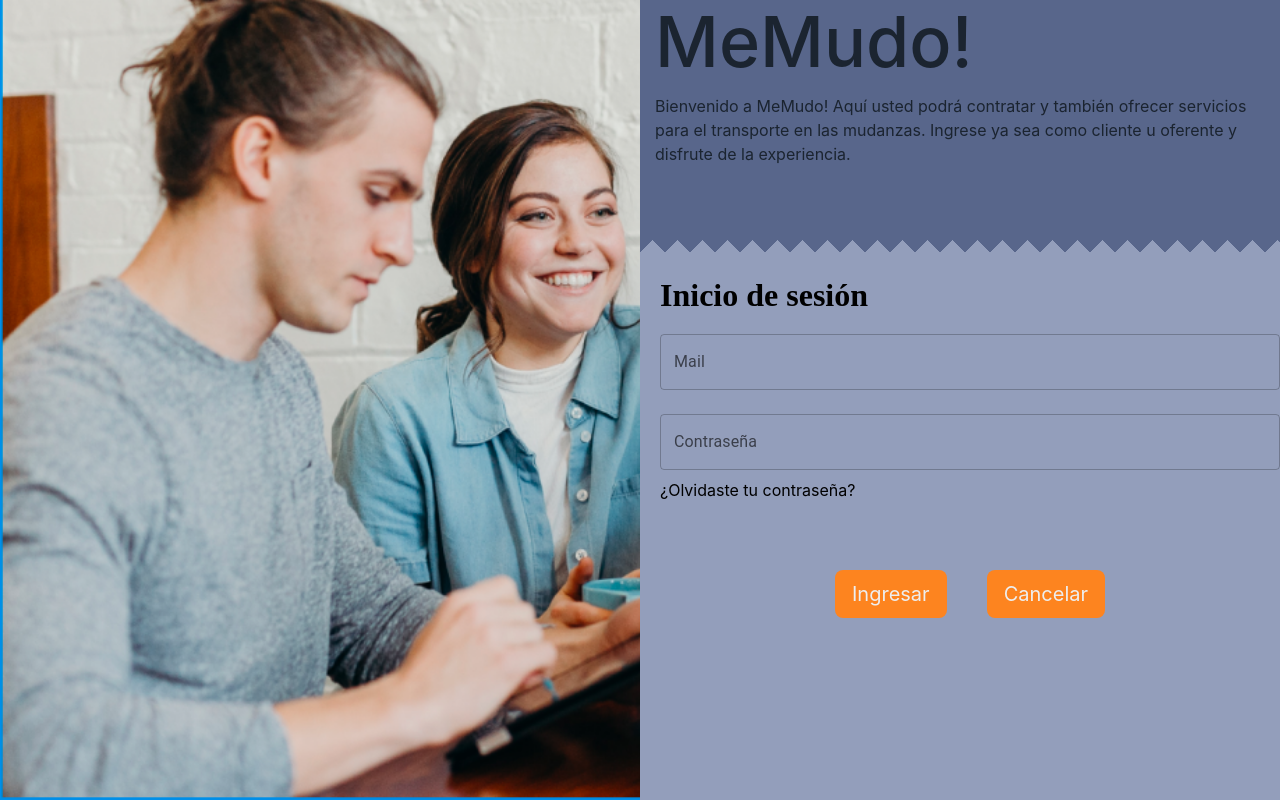
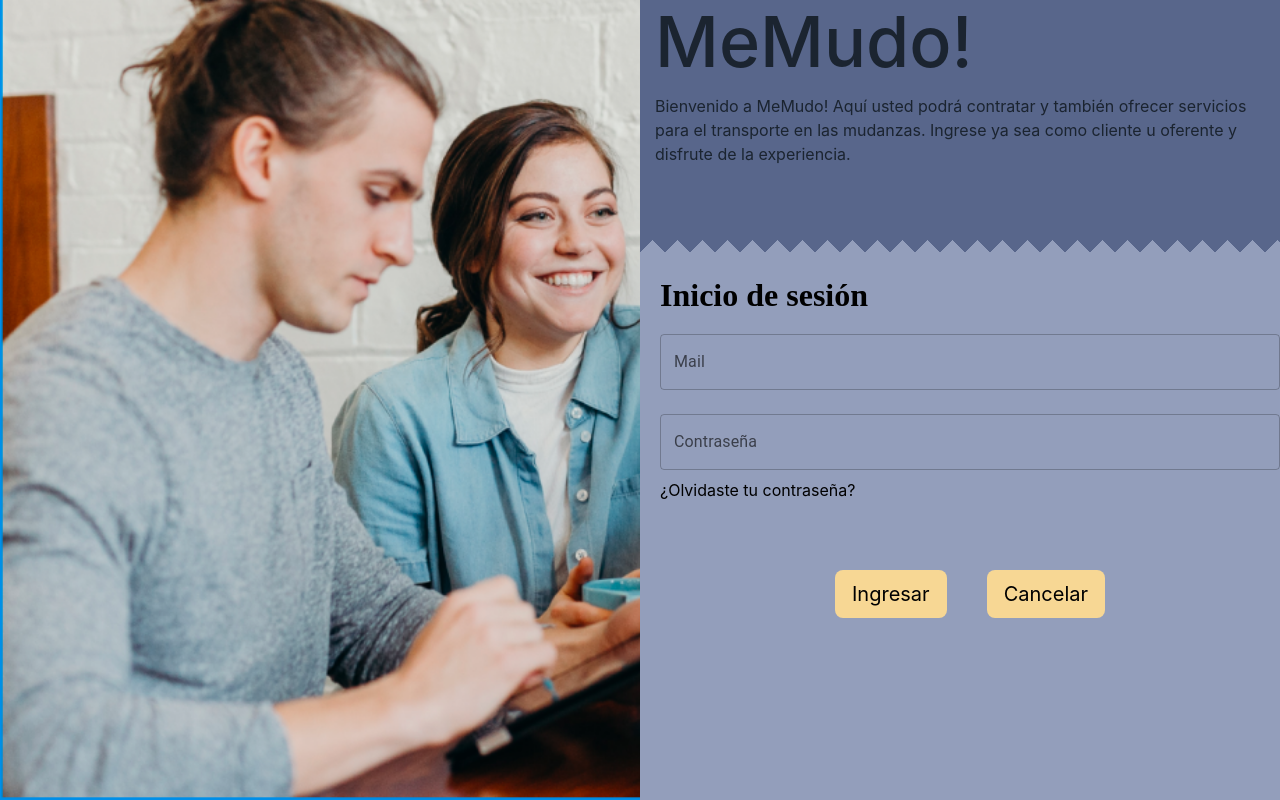
Before and after one commit to IgnacioSorgentini/Web-Mudanzas-FrontEnd, a React (Create React App) app: page / in a window 1280 px wide. Both pictures are taken after a click on the button "Iniciar sesion". Built offline with nearby package versions, Linux system fonts and the light colour scheme.

Commit message:
cambiando colores 2

```diff
--- a/src/pages/InicioSesion/InicioSesion.jsx
+++ b/src/pages/InicioSesion/InicioSesion.jsx
@@ -62,11 +62,11 @@ function InicioSesion(props){
                     {error == 0 && <Alert variant="filled" severity="error">Los datos ingresados no son correctos</Alert>}
                     <br/>
                     <div className="caja-botones">
-                        <button className="boton btn btn-lg" style={{backgroundColor:"#FD841F", color:"#EEEEEE"}} onClick={comprobarUsuario}>
-                        <Link to="/HomeOferente" style={{textDecoration:'none',color:'#EEEEEE'}}>Ingr</Link>
-                        <Link to="/HomeCliente" style={{textDecoration:'none',color:'#EEEEEE'}}>esar</Link>
+                        <button className="boton btn btn-lg" style={{backgroundColor:"#F7D794", color:"black"}} onClick={comprobarUsuario}>
+                        <Link to="/HomeOferente" style={{textDecoration:'none',color:'black'}}>Ingr</Link>
+                        <Link to="/HomeCliente" style={{textDecoration:'none',color:'black'}}>esar</Link>
                         </button>
-                        <button className="boton btn btn-lg" style={{backgroundColor:"#FD841F", color:"#EEEEEE"}} onClick={() => props.setTrigger(false)}>
+                        <button className="boton btn btn-lg" style={{backgroundColor:"#F7D794", color:"black"}} onClick={() => props.setTrigger(false)}>
                             Cancelar
                         </button>
                     </div>
--- a/src/pages/RecuperacionContraseña/RecuperacionContraseña.jsx
+++ b/src/pages/RecuperacionContraseña/RecuperacionContraseña.jsx
@@ -57,7 +57,7 @@ function RecuperacionContraseña(props){
                     <h3 className="titleCambioContraseña"> Cambio de contraseña </h3>
                     <TextField id="outlined-basic" label="¿Como se llama la calle donde viviste por primera vez?" variant="outlined" margin="normal" onChange={handleRespuestaPreguntaChange} fullWidth size="small" />
                     {validarPregunta == 1 && <div className="contenedorErrorRegistro"><text className="errorRegistro">La respuesta no es correcta</text></div>}
-                    <button className="botonCambioPass btn btn-lg" style={{backgroundColor:"#FD841F", color:"#EEEEEE"}} onClick={verificaciones}>
+                    <button className="botonCambioPass btn btn-lg" style={{backgroundColor:"#F7D794", color:"black"}} onClick={verificaciones}>
                         Confirmar
                     </button>
 
@@ -66,7 +66,7 @@ function RecuperacionContraseña(props){
                     <TextField id="outlined-password-input" label="Confirme contraseña" type="password" autoComplete="current-password" margin="normal" onChange={handleReingresoChange} fullWidth size="small" />
                     </div>}
                     {error == 0 && <div className="contenedorErrorRegistro"><text className="errorRegistro">Las contraseñas no coinciden o esta en blanco</text></div>}
-                    <button className="botonCambioPass btn btn-lg" style={{backgroundColor:"#FD841F", color:"#EEEEEE"}} onClick={() => props.setTrigger(false)}>
+                    <button className="botonCambioPass btn btn-lg" style={{backgroundColor:"#F7D794", color:"black"}} onClick={() => props.setTrigger(false)}>
                         Cancelar
                     </button>
                 </div>
--- a/src/pages/Registro/Registro.jsx
+++ b/src/pages/Registro/Registro.jsx
@@ -131,10 +131,10 @@ function Registro(props) {
                                     </Dropdown>
                                     <TextField id="outlined-basic" label="Respuesta" variant="outlined" onChange={handleRespuestaPreguntaChange} margin="normal" fullWidth />
                                     <div className="botones-registro">
-                                        <button className="botonRegistro btn btn-lg" style={{backgroundColor:"#FD841F", color:"#EEEEEE"}} onClick={verificaciones} >
+                                        <button className="botonRegistro btn btn-lg" style={{backgroundColor:"#F7D794", color:"black"}} onClick={verificaciones} >
                                             Confirmar
                                         </button>
-                                        <button className="botonRegistro btn btn-lg" style={{backgroundColor:"#FD841F", color:"#EEEEEE"}} onClick={() => props.setTrigger(false)}>
+                                        <button className="botonRegistro btn btn-lg" style={{backgroundColor:"#F7D794", color:"black"}} onClick={() => props.setTrigger(false)}>
                                             Cancelar
                                         </button>
                                     </div>
@@ -167,10 +167,10 @@ function Registro(props) {
                                     </Dropdown>
                                     <TextField id="outlined-basic" label="Respuesta" variant="outlined" onChange={handleRespuestaPreguntaChange} margin="normal" fullWidth />
                                     <div className="botones-registro">
-                                        <button className="botonRegistro btn btn-lg" style={{backgroundColor:"#FD841F", color:"#EEEEEE"}} onClick={verificaciones} >
+                                        <button className="botonRegistro btn btn-lg" style={{backgroundColor:"#F7D794", color:"black"}} onClick={verificaciones} >
                                             Confirmar
                                         </button>
-                                        <button className="botonRegistro btn btn-lg" style={{backgroundColor:"#FD841F", color:"#EEEEEE"}} onClick={() => props.setTrigger(false)}>
+                                        <button className="botonRegistro btn btn-lg" style={{backgroundColor:"#F7D794", color:"black"}} onClick={() => props.setTrigger(false)}>
                                             Cancelar
                                         </button>
                                     </div>
```
